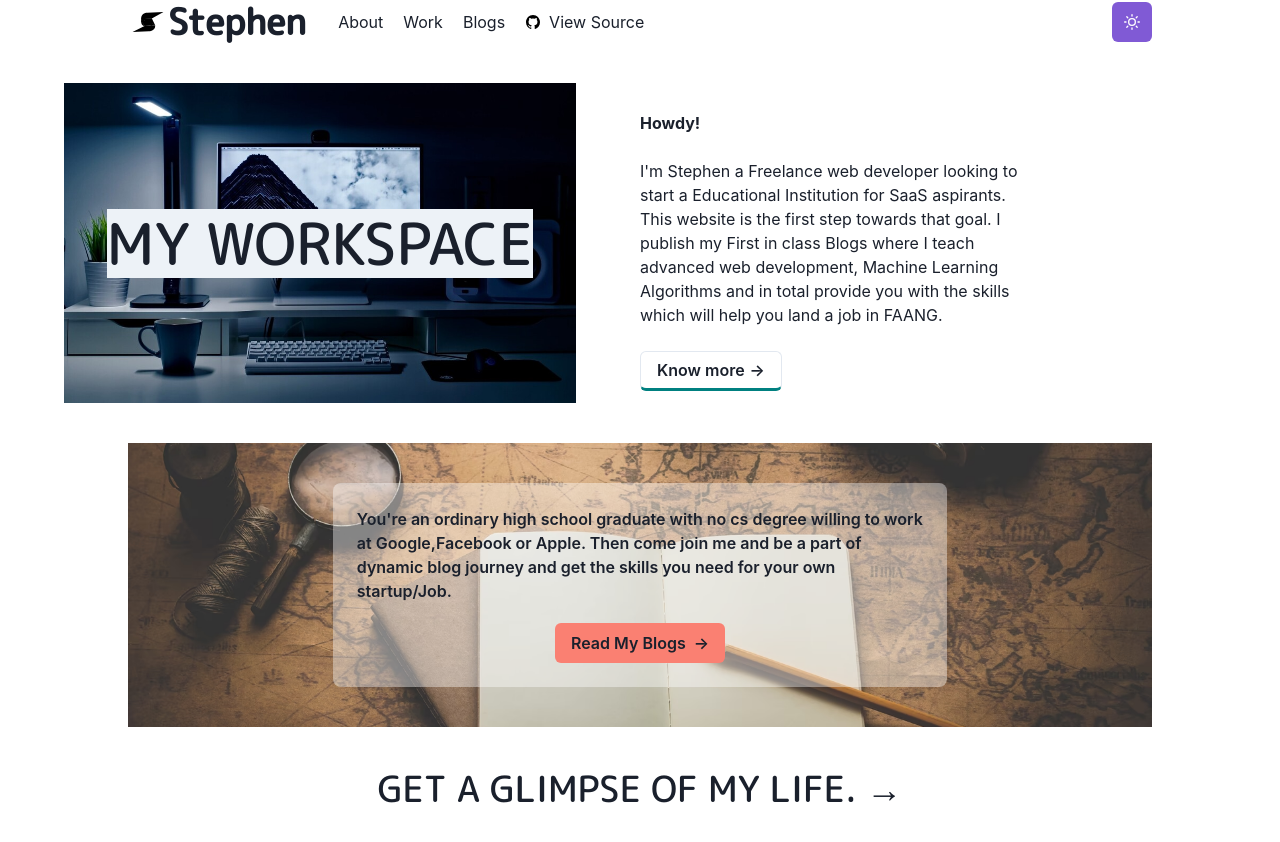
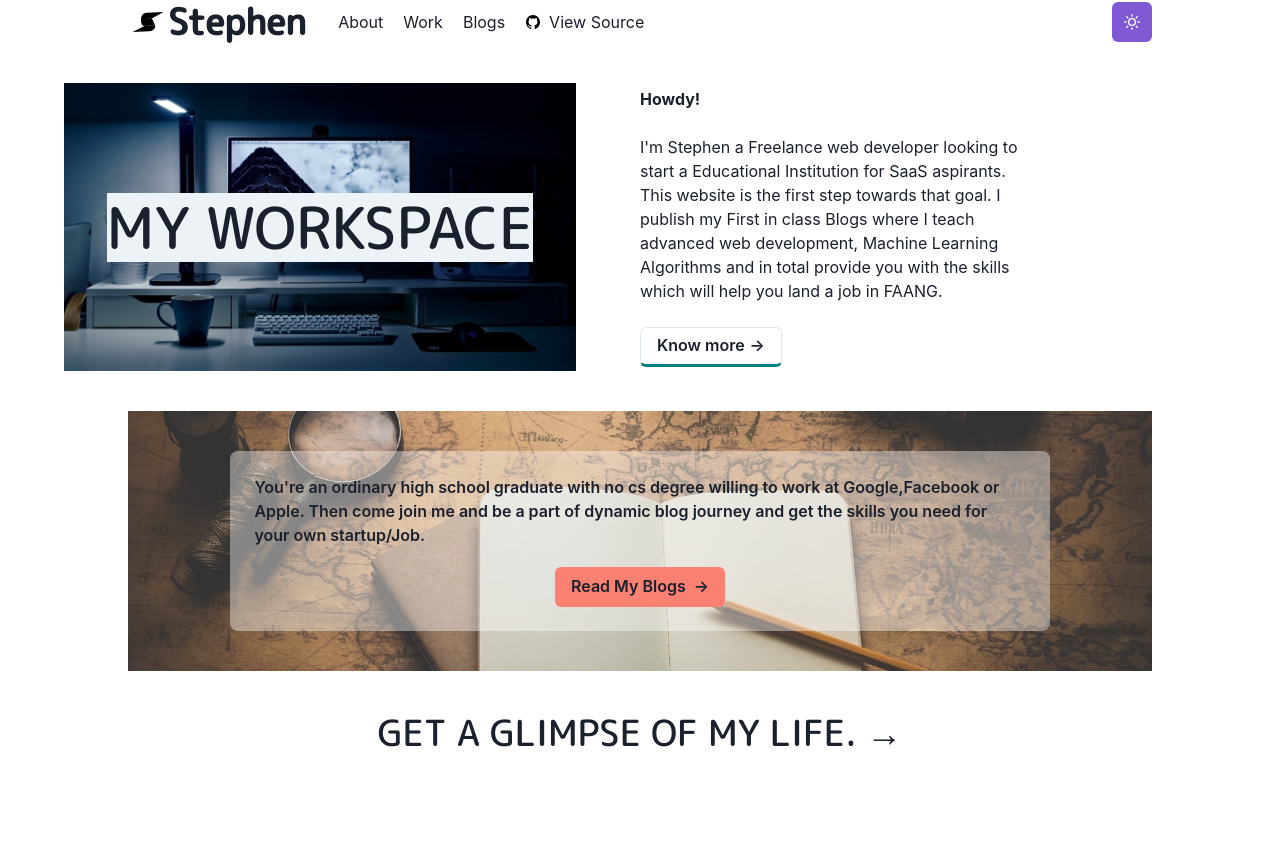
Before and after one commit to Stephen-1973/NextJSWebsite, a Next.js app: page / in a window 1280 px wide. Shown: the top 842 px of the page. After the commit the page ends 800 px from the top, so only its background shows below. Built offline with nearby package versions, Linux system fonts and the light colour scheme.

Commit message:
Fixing the mess with Header section

```diff
--- a/sections/Header.js
+++ b/sections/Header.js
@@ -7,32 +7,33 @@ import { useColorModeValue } from '@chakra-ui/react';
 function Header() {
   const buttonBg = useColorModeValue("linear-gradient(120deg, white 0%, white 50%, teal 50%)", 'linear-gradient(120deg, transparent 0%,#000 50%, teal 50%)')
   return (
-    <SimpleGrid columns={[1,1,2]} row={[2,2,1]} flexDirection='row' h={['70vh','65vh','50vh']} w='100%' mx='auto' mb={0} mt={0}>
+    <SimpleGrid columns={[1,1,2]} row={[2,2,1]} h='fit-content' w='100%' mx='auto' my={10} spacing={[10 ,5,0]} alignItems='center' justifyContent={'center'}>
       <GridItem position='relative' h='100%' w='80%' m='auto' alignItems='center' display='flex' justifyContent='center'>
-            <Image objectFit='cover' h='80%' w='100%' src='/bg.jpeg' alt='My WorkSpace' />
+            <Image objectFit='cover' h='100%' w='100%' src='/bg.jpeg' alt='My WorkSpace' />
         <DraggableText/>
       </GridItem>
-      <GridItem h='fit-content' mx='auto' my={['0','0','auto']} display='flex'>
       <AnimatePresence initial={true}>
-          <VStack spacing={[4,6]} my='auto' mx={['auto','auto','0']} w={['80%','80%','60%']} h='80%' transform='translateY(-2.5rem)' alignItems='flex-start'>
-              <motion.div animate={{transform: 'translateY(3rem)'}} transition={{duration: 0.6}} initial={{transform: 'translateY(0rem)'}} exit={{transform: 'translateY(0rem)'}}>
+        <GridItem h='fit-content' mx='auto' my={['0','0','auto']} >
+            <VStack spacing={[4,6]} my='auto' mx={['auto','auto','0']} w={['80%','80%','60%']} h='100%' alignItems='flex-start'>
+                <motion.div initial={{transform: 'translateY(-3rem)'}} transition={{duration: 0.6}} animate={{transform: 'translateY(0rem)'}} exit={{transform: 'translateY(0rem)'}}>
                   <Text textAlign='left' fontWeight='bold'>Howdy!</Text>
                 </motion.div>
-              <motion.div animate={{transform: 'translateY(3rem)'}} transition={{duration: 0.5}} initial={{transform: 'translateY(0rem)'}} exit={{transform: 'translateY(0rem)'}}>
+                <motion.div initial={{transform: 'translateY(-3rem)'}} transition={{duration: 0.5}} animate={{transform: 'translateY(0rem)'}} exit={{transform: 'translateY(0rem)'}}>
                     <Text>
                     I'm Stephen a Freelance web developer looking to start a Educational Institution for SaaS aspirants.
                     This website is the first step towards that goal. I publish my First in class Blogs where I teach advanced web development, Machine Learning Algorithms and in total
                     provide you with the skills which will help you land a job in FAANG.
                     </Text>
                 </motion.div>
-              <motion.div animate={{transform: 'translateY(3rem)'}} transition={{duration: 0.4}} initial={{transform: 'translateY(0rem)'}} exit={{transform: 'translateY(0rem)'}}>
+                <motion.div initial={{transform: 'translateY(-3rem)'}} transition={{duration: 0.4}} animate={{transform: 'translateY(0rem)'}} exit={{transform: 'translateY(0rem)'}}>
                   <Button _focus={{textDecoration:'none'}} role='group' variant='outline' borderBottom='.2rem solid teal' transition='all .2s' _hover={{backgroundPosition: "100%",color:'white'}} backgroundSize='230%' bgImage={buttonBg}>
                     Know more <Text transition='all .2s ease-in' ml='.3rem' _groupHover={{marginLeft:".5rem"}}>&rarr;</Text>
                   </Button>
                 </motion.div>
               </VStack>
+        </GridItem>
       </AnimatePresence>
-      </GridItem>
+
     </SimpleGrid>
   )
 }
--- a/sections/readMyBlogs.js
+++ b/sections/readMyBlogs.js
@@ -24,8 +24,8 @@ function ReadMyBlogs() {
   const pickBg = useColorModeValue("rgba(255,255,255,0.4)","rgba(11, 11, 11, 0.4)")
 
   return (
-    <Box bgImage='url(/blog.avif),url(/blog.jpeg)' bgSize='cover' bgPos='center' w='80%' display='flex' justifyContent='center' py={10} mx='auto' backgroundColor='gray.200'>
-      <VStack alignItems='center' spacing={5}  w='60%' bg={pickBg} borderRadius={'lg'} p={6}>
+    <Box bgImage='url(/blog.avif),url(/blog.jpeg)' bgSize='cover' bgPos='center' w={['100%','100%','80%']} m='auto' display='flex' justifyContent='center' py={10} mx='auto' backgroundColor='gray.200'>
+      <VStack alignItems='center' spacing={5}  w={['90%','85%','80%']} bg={pickBg} borderRadius={'lg'} p={[3,3,6]}>
         <Text fontWeight='semibold'>
           You're an ordinary high school graduate with no cs degree willing to work at Google,Facebook or Apple.
           Then come join me and be a part of dynamic blog journey and get the skills you need for your own startup/Job.
```
Lines whose indentation alone changed are shown as unchanged.
